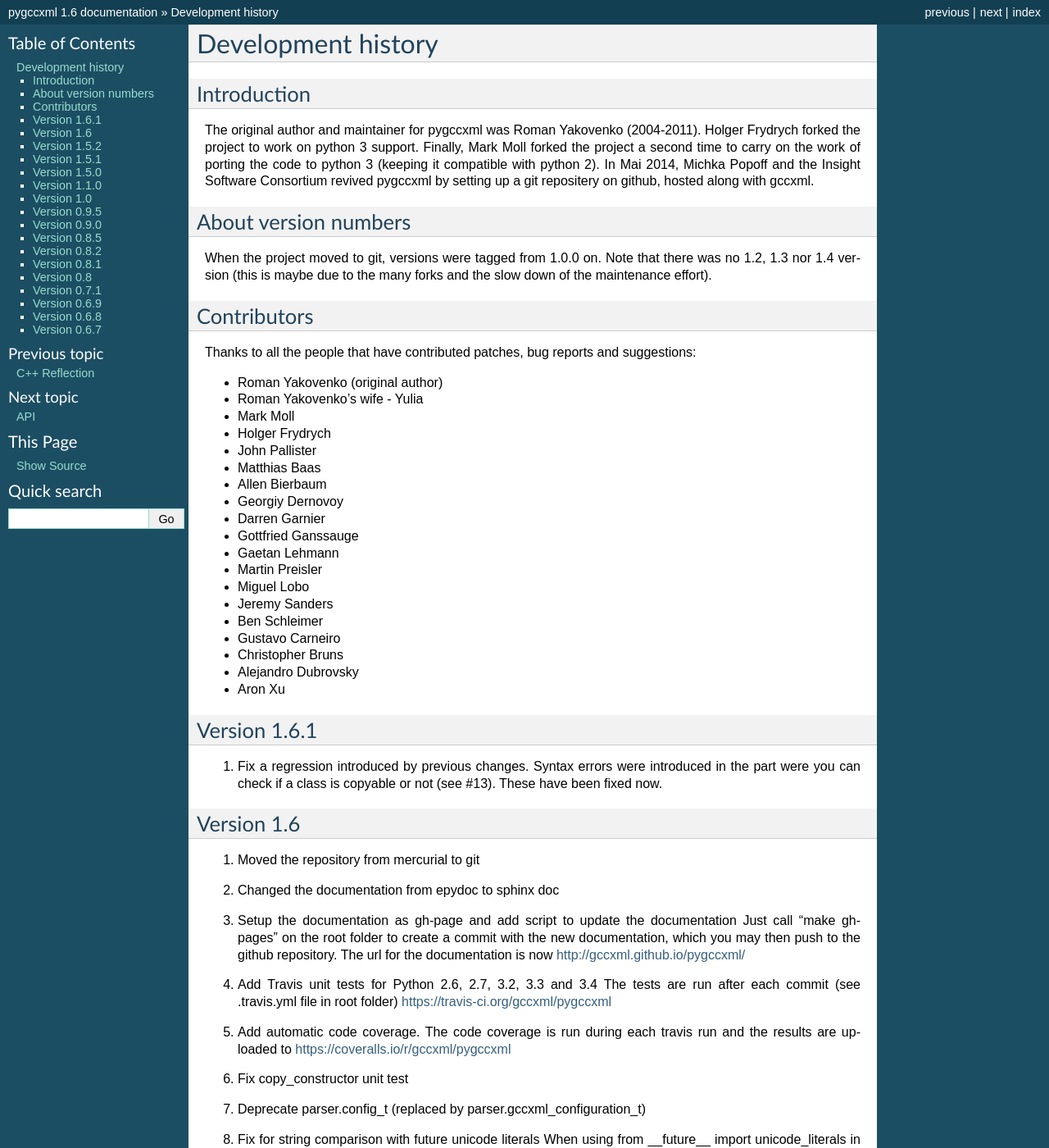
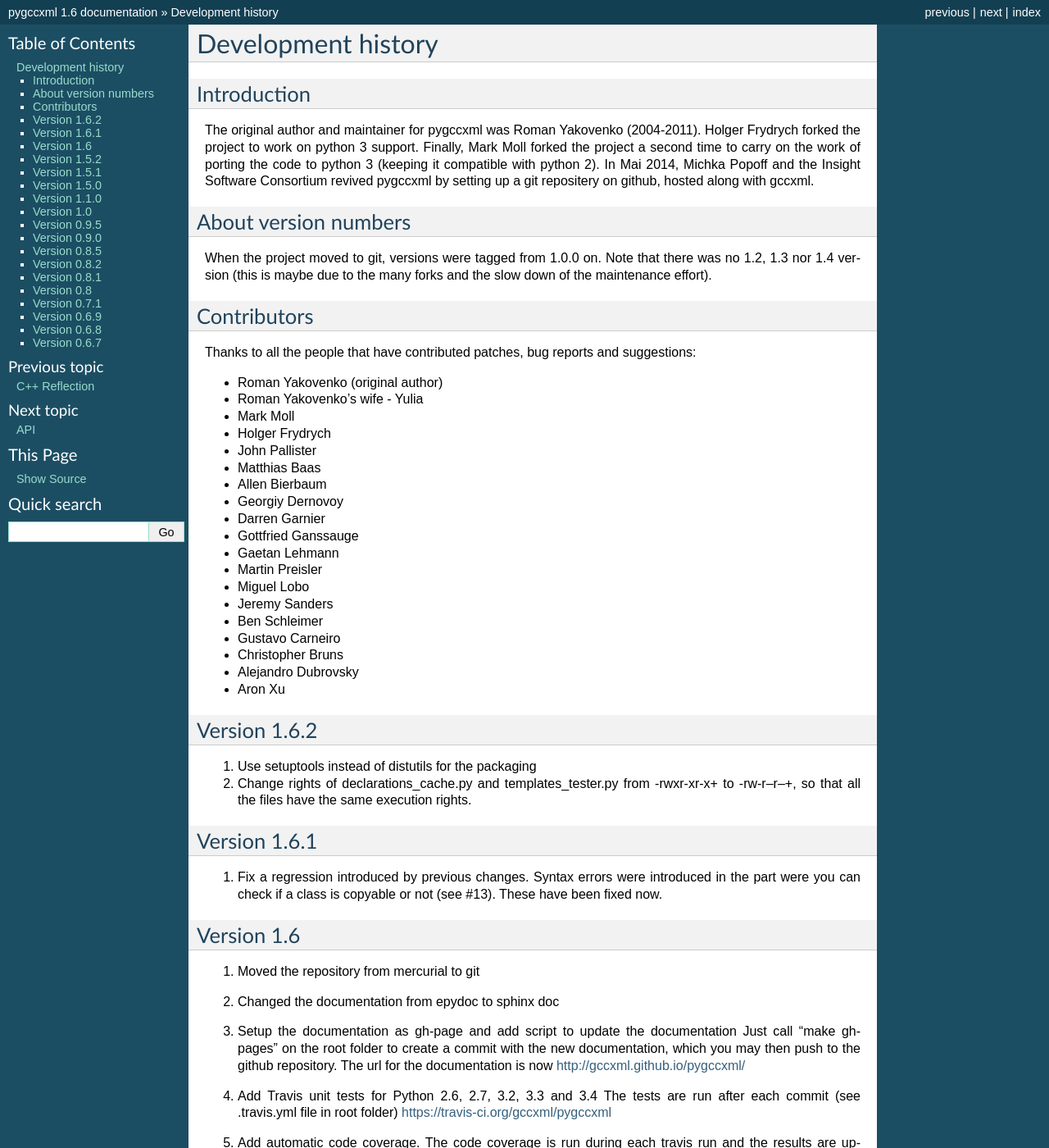
Before and after one commit to CastXML/pygccxml, a Sphinx documentation site: the page built from docs/history/history.rst, in a window 1280 px wide and 1400 px high. Shown: the whole window at 82% size. Built offline with Sphinx 7.4.7, drawn with Linux system fonts in a browser that asks for light colours.

Commit message:
Update the doc for v1.6.2

```diff
--- a/docs/history/history.rst
+++ b/docs/history/history.rst
@@ -42,6 +42,15 @@
 * Christopher Bruns
 * Alejandro Dubrovsky
 * Aron Xu
+
+Version 1.6.2
+-------------
+
+1. Use setuptools instead of distutils for the packaging
+
+2. Change rights of declarations_cache.py and templates_tester.py
+   from -rwxr-xr-x+ to -rw-r--r--+, so that all the files have the same
+   execution rights.
 
 Version 1.6.1
 -------------
```
